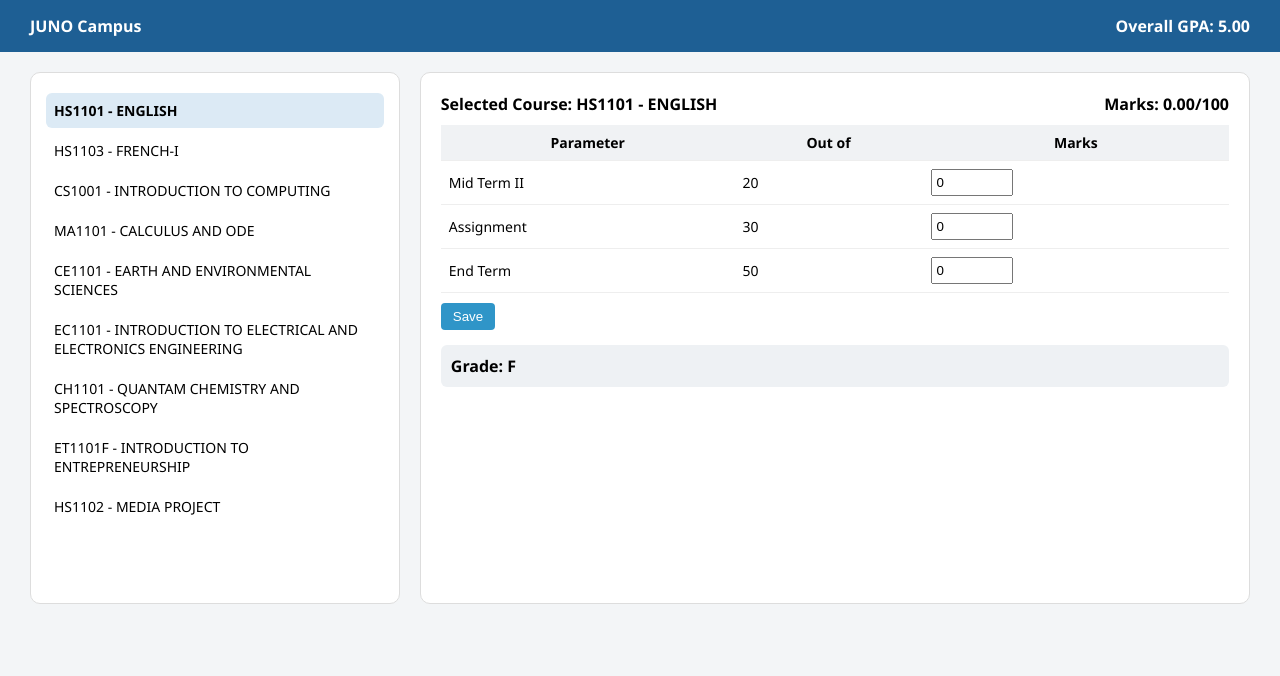
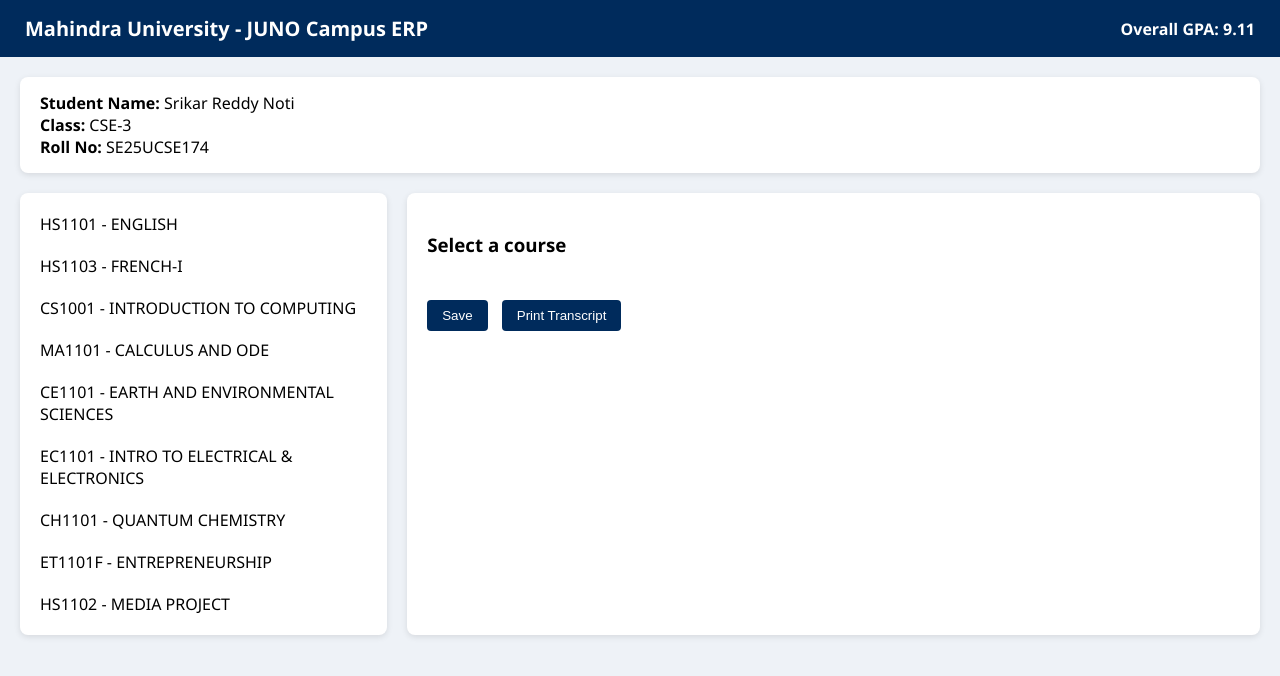
Before and after one commit to notisrikarreddy-glitch/Erp-parent-portal, a plain HTML site: page index.html in a window 1280 px wide. Drawn offline with Linux system fonts and the light colour scheme.

Commit message:
Update index.html

```diff
--- a/index.html
+++ b/index.html
@@ -1,110 +1,132 @@
 <!DOCTYPE html>
 <html>
 <head>
-<meta charset="UTF-8">
-<title>JUNO ERP - Advanced</title>
-<meta name="viewport" content="width=device-width, initial-scale=1.0">
+<title>Mahindra University - JUNO ERP</title>
+<meta name="viewport" content="width=device-width, initial-scale=1">
 
 <style>
 body{
 margin:0;
-font-family:Segoe UI, Arial, sans-serif;
-background:#f3f5f7;
+font-family:Segoe UI,Arial;
+background:#eef2f7;
 }
 
 .topbar{
-background:#1e5f94;
+background:#002b5c;
 color:white;
-padding:15px 30px;
+padding:15px 25px;
 display:flex;
 justify-content:space-between;
-font-weight:600;
+align-items:center;
 }
 
-.wrapper{
-padding:20px 30px;
+.topbar h1{
+margin:0;
+font-size:20px;
 }
 
-.content{
+.gpa{
+font-weight:bold;
+font-size:16px;
+}
+
+.student-card{
+background:white;
+margin:20px;
+padding:15px 20px;
+border-radius:8px;
+box-shadow:0 2px 6px rgba(0,0,0,0.1);
+}
+
+.container{
 display:flex;
+margin:0 20px 20px 20px;
 gap:20px;
 }
 
 .sidebar{
-width:30%;
+width:28%;
 background:white;
-border-radius:10px;
-border:1px solid #ddd;
-padding:15px;
-height:500px;
-overflow-y:auto;
+padding:10px;
+border-radius:8px;
+box-shadow:0 2px 6px rgba(0,0,0,0.1);
 }
 
-.course{
-padding:8px;
-margin:5px 0;
+.sidebar div{
+padding:10px;
+cursor:pointer;
 border-radius:6px;
-cursor:pointer;
-font-size:14px;
 }
 
-.course.active{
-background:#dceaf5;
-font-weight:600;
+.sidebar div:hover{
+background:#e3ecf7;
+}
+
+.active{
+background:#c8d9f1;
+font-weight:bold;
 }
 
 .main{
-width:70%;
+flex:1;
 background:white;
-border-radius:10px;
-border:1px solid #ddd;
 padding:20px;
-}
-
-.selected{
-display:flex;
-justify-content:space-between;
-font-weight:600;
-margin-bottom:10px;
+border-radius:8px;
+box-shadow:0 2px 6px rgba(0,0,0,0.1);
 }
 
 table{
 width:100%;
 border-collapse:collapse;
 margin-top:10px;
-font-size:14px;
 }
 
 th,td{
-border-bottom:1px solid #eee;
-padding:8px;
-}
-
-th{
-background:#f0f2f4;
+padding:10px;
+border-bottom:1px solid #ddd;
+text-align:left;
 }
 
 input{
-width:70px;
-padding:4px;
-}
-
-.gpa-box{
-margin-top:15px;
-padding:10px;
-background:#eef1f4;
-border-radius:6px;
-font-weight:600;
+width:60px;
+padding:5px;
 }
 
 button{
-margin-top:10px;
-padding:6px 12px;
-background:#2f95c8;
+background:#002b5c;
 color:white;
+padding:8px 15px;
 border:none;
 border-radius:4px;
 cursor:pointer;
+margin-top:10px;
+margin-right:10px;
+}
+
+button:hover{
+background:#004080;
+}
+
+.grade{
+margin-top:15px;
+font-weight:bold;
+font-size:16px;
+}
+
+/* PRINT STYLE */
+@media print{
+body *{
+visibility:hidden;
+}
+#printArea, #printArea *{
+visibility:visible;
+}
+#printArea{
+position:absolute;
+left:0;
+top:0;
+width:100%;
+}
 }
 </style>
 </head>
@@ -112,181 +134,134 @@
 <body>
 
 <div class="topbar">
-<div>JUNO Campus</div>
-<div>Overall GPA: <span id="overallGPA">0.00</span></div>
+<h1>Mahindra University - JUNO Campus ERP</h1>
+<div class="gpa">Overall GPA: 9.11</div>
 </div>
 
-<div class="wrapper">
-<div class="content">
+<div class="student-card">
+<strong>Student Name:</strong> Srikar Reddy Noti<br>
+<strong>Class:</strong> CSE-3<br>
+<strong>Roll No:</strong> SE25UCSE174
+</div>
 
-<div class="sidebar" id="courseList"></div>
+<div class="container">
+
+<div class="sidebar">
+<div onclick="loadCourse('english')">HS1101 - ENGLISH</div>
+<div onclick="loadCourse('french')">HS1103 - FRENCH-I</div>
+<div onclick="loadCourse('cs')">CS1001 - INTRODUCTION TO COMPUTING</div>
+<div onclick="loadCourse('math')">MA1101 - CALCULUS AND ODE</div>
+<div onclick="loadCourse('evs')">CE1101 - EARTH AND ENVIRONMENTAL SCIENCES</div>
+<div onclick="loadCourse('eee')">EC1101 - INTRO TO ELECTRICAL & ELECTRONICS</div>
+<div onclick="loadCourse('chem')">CH1101 - QUANTUM CHEMISTRY</div>
+<div onclick="loadCourse('entre')">ET1101F - ENTREPRENEURSHIP</div>
+<div onclick="loadCourse('media')">HS1102 - MEDIA PROJECT</div>
+</div>
 
 <div class="main">
-<div class="selected">
-<div id="selectedCourse"></div>
-<div>Marks: <span id="totalMarks">0</span>/100</div>
+<div id="printArea">
+<h3 id="courseTitle">Select a course</h3>
+<table id="marksTable"></table>
+<div class="grade" id="grade"></div>
+</div>
+<button onclick="saveMarks()">Save</button>
+<button onclick="window.print()">Print Transcript</button>
 </div>
 
-<table id="marksTable"></table>
-
-<button onclick="saveMarks()">Save</button>
-
-<div class="gpa-box">
-Grade: <span id="grade">-</span>
-</div>
-
-</div>
-</div>
 </div>
 
 <script>
 
-const subjects = {
-"HS1101 - ENGLISH":[
-{name:"Mid Term II",max:20},
-{name:"Assignment",max:30},
-{name:"End Term",max:50}
+let courses={
+english:[
+["Mid Term II",20,17],
+["Assignment",30,20],
+["End Term",50,41]
 ],
-"HS1103 - FRENCH-I":[
-{name:"Mid Term",max:40},
-{name:"End Term",max:60}
+french:[
+["Mid Term",40,28],
+["End Term",60,48]
 ],
-"CS1001 - INTRODUCTION TO COMPUTING":[
-{name:"Mid Term I",max:15},
-{name:"Mid Term II",max:15},
-{name:"End Term",max:40},
-{name:"Lab Exam",max:20},
-{name:"Lab Participation",max:10}
+cs:[
+["Mid Term I",15,10],
+["Mid Term II",15,15],
+["End Term",40,40],
+["Lab Exam",20,20],
+["Lab Participation",10,7]
 ],
-"MA1101 - CALCULUS AND ODE":[
-{name:"Mid Term I",max:20},
-{name:"Mid Term II",max:20},
-{name:"End Term",max:40},
-{name:"Internal Assessment",max:20}
+math:[
+["Mid Term I",20,16],
+["Mid Term II",20,14],
+["End Term",40,35],
+["Internal Assessment",20,17]
 ],
-"CE1101 - EARTH AND ENVIRONMENTAL SCIENCES":[
-{name:"Mid Term",max:30},
-{name:"Offline Quiz",max:10},
-{name:"Assignment",max:10},
-{name:"End Term",max:50}
+evs:[
+["Mid Term",30,30],
+["Offline Quiz",10,10],
+["Assignment",10,10],
+["End Term",50,46]
 ],
-"EC1101 - INTRODUCTION TO ELECTRICAL AND ELECTRONICS ENGINEERING":[
-{name:"Mid Term I",max:25},
-{name:"Mid Term II",max:25},
-{name:"Assignment",max:10},
-{name:"End Term",max:40}
+eee:[
+["Mid Term I",25,23],
+["Mid Term II",25,25],
+["Assignment",10,7],
+["End Term",40,37]
 ],
-"CH1101 - QUANTAM CHEMISTRY AND SPECTROSCOPY":[
-{name:"Internal Assessment",max:10},
-{name:"Mid Term II",max:15},
-{name:"End Term",max:40},
-{name:"Lab Exam",max:20},
-{name:"Mid Term",max:15}
+chem:[
+["Internal Assessment",10,8],
+["Mid Term II",15,14],
+["End Term",40,39],
+["Lab Exam",20,20],
+["Mid Term",15,12]
 ],
-"ET1101F - INTRODUCTION TO ENTREPRENEURSHIP":[
-{name:"Offline Quiz",max:15},
-{name:"Project",max:40},
-{name:"Assignment",max:30},
-{name:"Class Participation",max:15}
+entre:[
+["Offline Quiz",15,15],
+["Project",40,30],
+["Assignment",30,25],
+["Class Participation",15,14]
 ],
-"HS1102 - MEDIA PROJECT":[
-{name:"Assignment",max:30},
-{name:"Project",max:70}
+media:[
+["Assignment",30,15],
+["Project",70,60]
 ]
 };
 
-let selected = Object.keys(subjects)[0];
-let data = JSON.parse(localStorage.getItem("erpData")) || {};
+let currentCourse="";
 
-function renderCourses(){
-const list=document.getElementById("courseList");
-list.innerHTML="";
-Object.keys(subjects).forEach(sub=>{
-let div=document.createElement("div");
-div.className="course";
-div.innerText=sub;
-if(sub===selected) div.classList.add("active");
-div.onclick=()=>{selected=sub;render();};
-list.appendChild(div);
-});
+function loadCourse(course){
+currentCourse=course;
+let data=courses[course];
+let table="<tr><th>Parameter</th><th>Out of</th><th>Marks</th></tr>";
+let total=0;
+let max=0;
+
+for(let i=0;i<data.length;i++){
+table+=`<tr>
+<td>${data[i][0]}</td>
+<td>${data[i][1]}</td>
+<td><input type='number' value='${data[i][2]}'></td>
+</tr>`;
+total+=data[i][2];
+max+=data[i][1];
 }
 
-function render(){
-renderCourses();
-document.getElementById("selectedCourse").innerText="Selected Course: "+selected;
+document.getElementById("courseTitle").innerText="Selected Course";
+document.getElementById("marksTable").innerHTML=table;
 
-let table=document.getElementById("marksTable");
-table.innerHTML="<tr><th>Parameter</th><th>Out of</th><th>Marks</th></tr>";
+let percent=(total/max)*100;
+let grade="";
+if(percent>=90) grade="A+";
+else if(percent>=80) grade="A";
+else if(percent>=70) grade="B";
+else if(percent>=60) grade="C";
+else grade="D";
 
-let total=0;
-let maxTotal=0;
-
-subjects[selected].forEach((item,i)=>{
-if(!data[selected]) data[selected]={};
-if(!data[selected][i]) data[selected][i]=0;
-
-total+=parseFloat(data[selected][i])||0;
-maxTotal+=item.max;
-
-table.innerHTML+=`
-<tr>
-<td>${item.name}</td>
-<td>${item.max}</td>
-<td><input type="number" step="0.01" value="${data[selected][i]}"
-oninput="updateMark(${i},this.value)"></td>
-</tr>
-`;
-});
-
-document.getElementById("totalMarks").innerText=total.toFixed(2);
-calculateGrade(total);
-calculateOverallGPA();
-}
-
-function updateMark(index,value){
-if(!data[selected]) data[selected]={};
-data[selected][index]=parseFloat(value)||0;
-render();
-}
-
-function calculateGrade(total){
-let grade="-";
-if(total>=90) grade="A+";
-else if(total>=80) grade="A";
-else if(total>=70) grade="B";
-else if(total>=60) grade="C";
-else if(total>=50) grade="D";
-else grade="F";
-document.getElementById("grade").innerText=grade;
-}
-
-function calculateOverallGPA(){
-let totalGPA=0;
-let count=0;
-
-Object.keys(data).forEach(sub=>{
-let sum=Object.values(data[sub]).reduce((a,b)=>a+(parseFloat(b)||0),0);
-let gpa=0;
-if(sum>=90) gpa=10;
-else if(sum>=80) gpa=9;
-else if(sum>=70) gpa=8;
-else if(sum>=60) gpa=7;
-else if(sum>=50) gpa=6;
-else gpa=5;
-totalGPA+=gpa;
-count++;
-});
-
-document.getElementById("overallGPA").innerText=
-count? (totalGPA/count).toFixed(2) : "0.00";
+document.getElementById("grade").innerText="Total: "+total+"/"+max+" | Grade: "+grade;
 }
 
 function saveMarks(){
-localStorage.setItem("erpData",JSON.stringify(data));
-alert("Marks Saved Successfully");
+alert("Marks Saved Successfully!");
 }
-
-render();
 
 </script>
 
```
